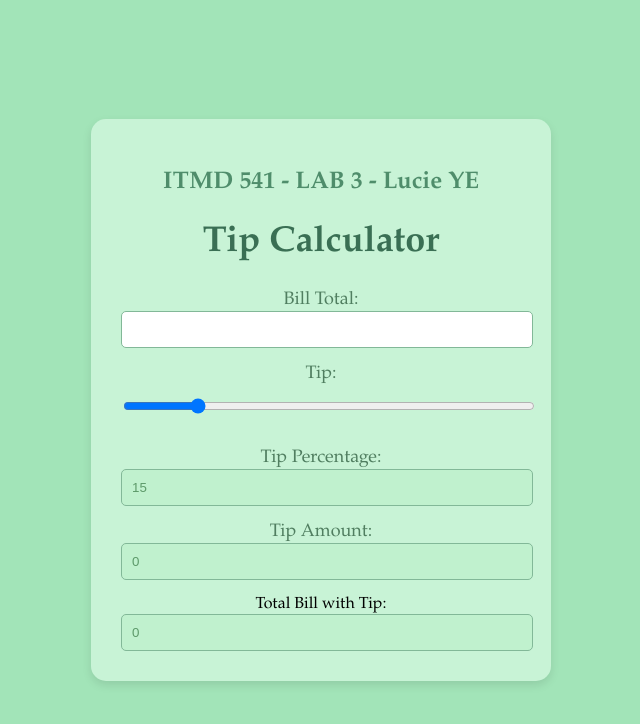
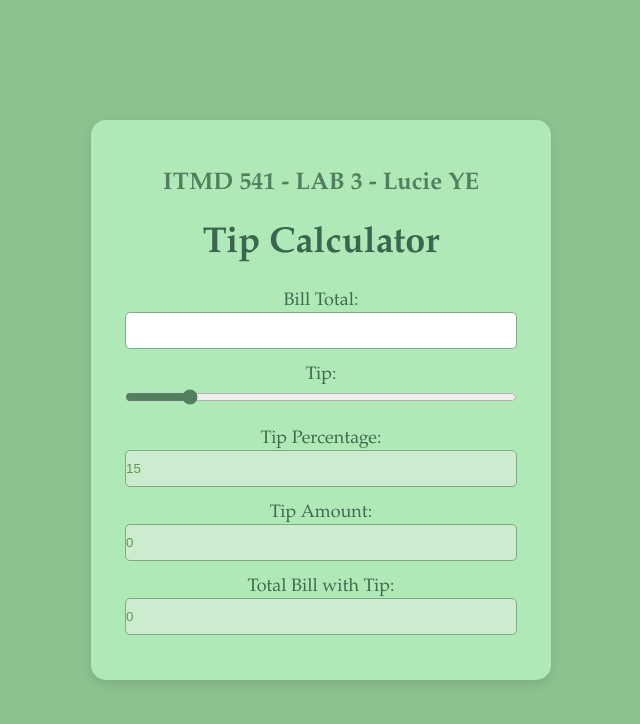
Before and after one commit to yelucie/ITMD541-LAB3, a plain HTML site: page index.html in a window 1280 px wide. Shown: the whole page, without its empty margins (319-959 px from the left). Drawn offline with Linux system fonts and the light colour scheme.

Commit message:
Computer version

```diff
--- a/index.html
+++ b/index.html
@@ -3,6 +3,7 @@
 <head>
     <meta charset="UTF-8">
     <meta name="viewport" content="width=device-width, initial-scale=1.0">
+    <link rel="icon" type = "image/png" href = "img/logo.png">
     <link rel="stylesheet" href="style.css">
     <script src="calculator.js"></script>
     <title>Tip Calculator</title>
@@ -19,8 +20,8 @@
             <div class="tip-calculator">
                 <label>Tip Percentage: <input type="text" id="tip-percentage" name="tip-percentage" value="15" disabled></label>
                 <label>Tip Amount: <input type="text" id="tip-amount" name="tip-amount" value="0" disabled></label>
+                <label>Total Bill with Tip: <input type="text" id="total" name="total" value="0" disabled></label>
             </div>
-            <label>Total Bill with Tip: <input type="text" id="total" name="total" value="0" disabled></label>
         </form>
     </div>
 </body>
--- a/style.css
+++ b/style.css
@@ -1,6 +1,6 @@
 body {
     margin: 0;
-    background-color: #a2e4b8; /* Updated background color - pastel green */
+    background-color: #8bc28f;
     font-family: 'Garamond', 'Baskerville';
     display: flex;
     justify-content: center;
@@ -10,7 +10,7 @@ body {
 }
 
 .calculator-box {
-    background-color: #c8f3d6; /* Updated calculator box background color - pastel green */
+    background-color: #aee9b7;
     border-radius: 15px;
     box-shadow: 0 4px 10px rgba(0, 0, 0, 0.1);
     padding: 30px;
@@ -21,12 +21,12 @@ body {
 
 .calculator-box h1 {
     font-size: 36px;
-    color: #3a6f54; /* Updated calculator title color - darker shade of pastel green */
+    color: #39664e;
 }
 
 .calculator-box h2 {
     font-size: 24px;
-    color: #4f8d6b; /* Updated subtitle color - mid-tone pastel green */
+    color: #527f5f;
 }
 
 .calculator {
@@ -39,32 +39,40 @@ label[for="total"] {
     display: block;
     margin-bottom: 15px;
     font-size: 18px;
-    color: #507e60; /* Updated label text color - mid-tone pastel green */
+    color: #3f6b4f;
 }
 
 input[type="text"],
 input[type="range"] {
     width: calc(100% - 10px);
-    padding: 10px;
-    border: 1px solid #82b898; /* Updated input border color - lighter shade of pastel green */
+    border: 1px solid #7faa82;
     border-radius: 5px;
+    align-items: center;
+}
+
+input[type="text"] {
+    padding: 10px 0;
+}
+
+input[type="range"] {
+    accent-color: #527f5f;
 }
 
 input[type="text"][disabled] {
-    background-color: #c0f1ce; /* Updated disabled input background color - lighter pastel green */
-    color: #5d9a6a; /* Updated disabled input text color - darker shade of pastel green */
+    background-color: #cdebcf;
+    color: #5c9856;
 }
 
 #error {
     position: absolute;
-    bottom: -90px; /* Adjust the position to hide the error message initially */
+    bottom: -90px;
     left: 50%;
     transform: translateX(-50%);
     width: auto;
-    padding: 10px 20px; /* Adjust padding */
-    background-color: #ffdddd; /* Set your error message background color */
-    color: #c94c4c; /* Set your error message text color */
+    padding: 10px 20px;
+    background-color: #ffdddd;
+    border-radius: 6px;
+    box-shadow: 0 4px 10px rgba(0, 0, 0, 0.1);
+    color: #c94c4c;
     font-size: 14px;
-    border-radius: 5px;
-    box-shadow: 0 4px 10px rgba(0, 0, 0, 0.1);
 }
```
Also changed, not shown: img/logo.png (added).
